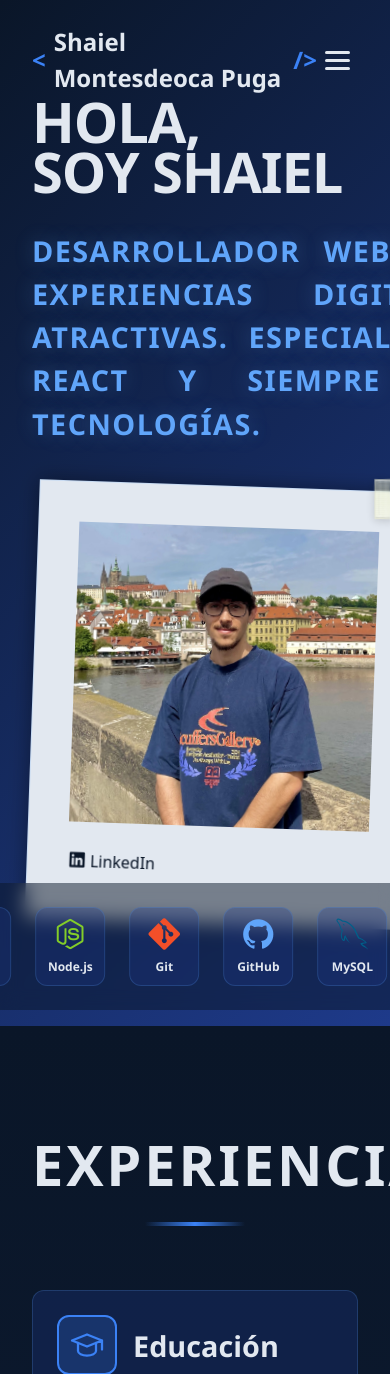
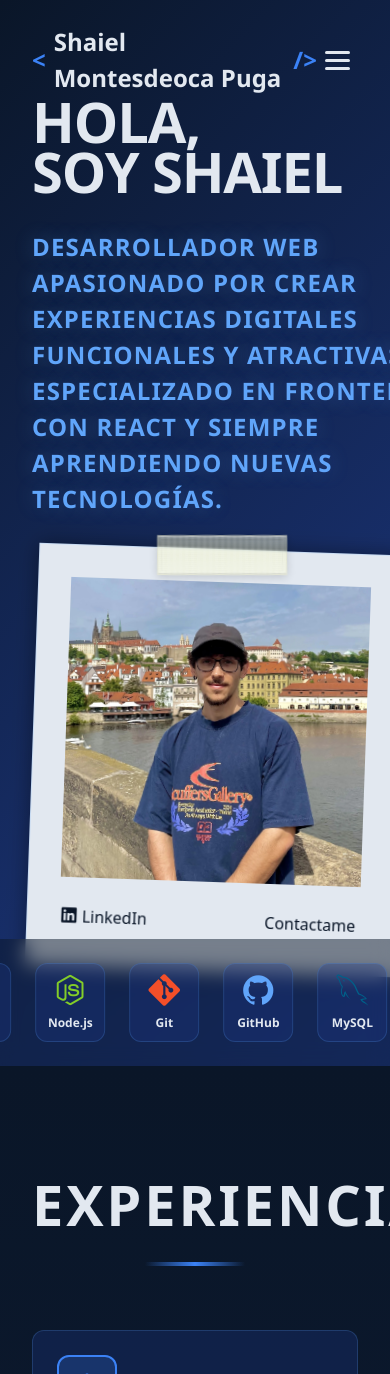
Before and after one commit to ShaielMP/Porfolio, a React (Vite) app in the folder porfolio_MontesdeocaPuga_Shaiel/: page / in a window 390 px wide. Shown: the top 1374 px of the page. Built offline with nearby package versions, Linux system fonts and the light colour scheme.

Commit message:
changed styles and added favicon

```diff
--- a/porfolio_MontesdeocaPuga_Shaiel/index.html
+++ b/porfolio_MontesdeocaPuga_Shaiel/index.html
@@ -2,9 +2,11 @@
 <html lang="en">
 
 <head>
+  <meta charset="UTF-8">
   <meta name="description"
     content="Contrata a Shaiel para crear tu aplicación web o móvil. Desarrollador Web, especializado en crear aplicaciones únicas.">
   <meta name="viewport" content="width=device-width">
+  <link rel="icon" type='image/svg' href="./public/images/code.svg">
   <link rel="stylesheet" href="https://cdn.jsdelivr.net/gh/devicons/devicon@latest/devicon.min.css">
   <meta name="generator" content="React v18.2.0">
   <title>Porfolio de Shaiel - Desarrollador y Programador Web Junior</title>
--- a/porfolio_MontesdeocaPuga_Shaiel/src/styles/App.css
+++ b/porfolio_MontesdeocaPuga_Shaiel/src/styles/App.css
@@ -68,6 +68,7 @@ body {
 }
 
 .hero-info {
+  max-width: fit-content;
   background: #e2e8f0;
   rotate: 2deg;
   backdrop-filter: blur(10px);
@@ -298,7 +299,8 @@ footer {
 
 @media (max-width: 640px) {
   .tech-carousel {
-    bottom: 1rem;
+    margin-top: 2rem;
+    bottom: 0rem;
     padding: 1.5rem 0;
   }
 
@@ -332,29 +334,53 @@ footer {
 /* RESPONSIVE */
 @media (max-width: 968px) {
   .hero-content {
-    grid-template-columns: 1fr;
+    grid-template-columns: 2fr 1fr;
     gap: 3rem;
   }
 
+  .hero-text {
+    max-width: fit-content;
+  }
+
   .hero-title {
-    font-size: 5rem;
+    font-size: 4rem;
   }
 
   .subtitle-line {
-    font-size: 2.5rem;
+    text-align: left;
+    font-size: 1.2rem;
   }
 }
 
 @media (max-width: 640px) {
+
+  .hero-content {
+    grid-template-columns: 1fr;
+    gap: 2rem;
+  }
+
+  .hero-content > .hero-info {
+    display: flex;
+    justify-content: center;
+    flex-direction: column;
+    text-align: center;
+  }
+
+  .hero-text {
+    max-width: 100%;
+  }
+
   .hero-title {
     font-size: 3.5rem;
   }
 
   .subtitle-line {
-    font-size: 1.8rem;
+    text-align: left;
+    max-width: 420px;
+    font-size: 1.5rem;
   }
 
   .hero-info {
-    padding: 1.5rem;
+    padding: 1rem;
   }
 }
```
Also changed, not shown: porfolio_MontesdeocaPuga_Shaiel/public/images/code.svg (added).
